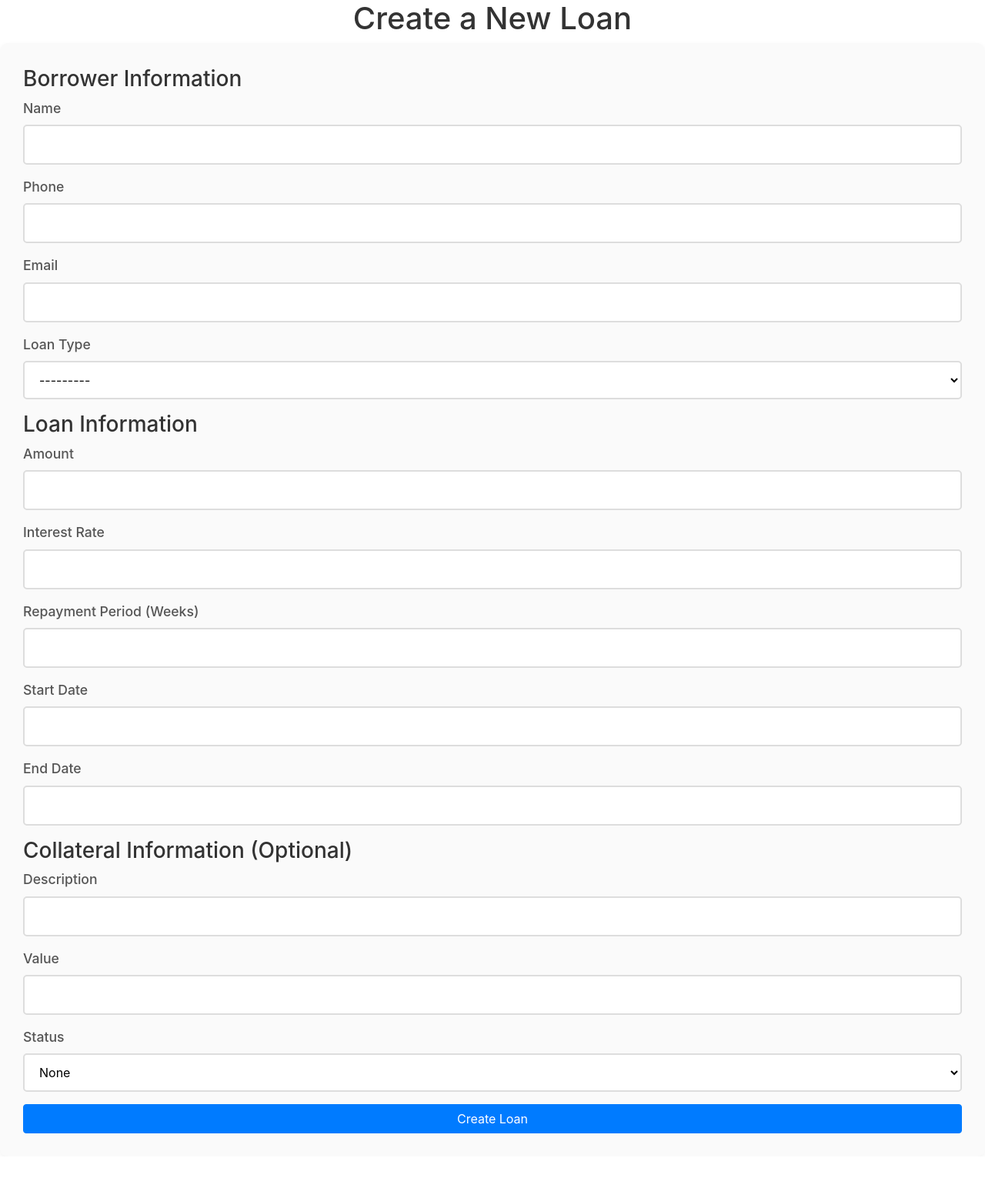
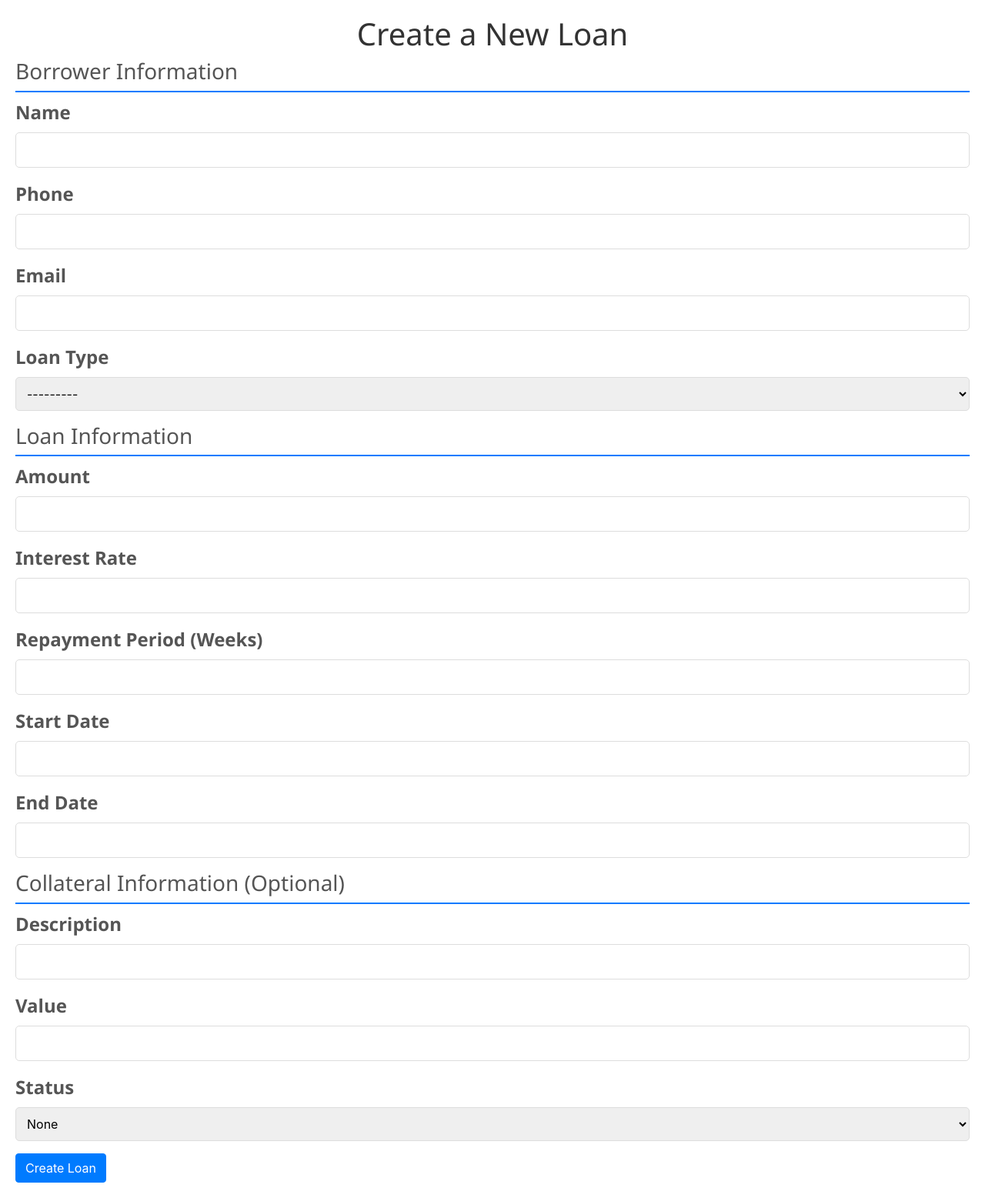
Before and after one commit to pappi02/Quicklend, a Django app: page /create/ in a window 1280 px wide. Shown: the whole page at 77% size. Before the commit the page ends 1473 px from the top, so only its background shows below. Run offline with Django 5.2, Linux system fonts and the light colour scheme; a user stored in the database is signed in; some libraries are stand-ins or nearby versions.

Commit message:
Update styles.css

```diff
--- a/static/css/styles.css
+++ b/static/css/styles.css
@@ -1,3 +1,4 @@
+
 /* Global Styles */
 * {
     margin: 0;
@@ -337,142 +338,140 @@
     background-color: #45a049;
 }
 
-
-
-/* create loan styles */
-body {
-    font-family: 'Arial', sans-serif;
-    background-color: #f4f7fc;
+/* General Reset */
+body, h1, h3, p, label, input, select, textarea, button {
     margin: 0;
     padding: 0;
+    box-sizing: border-box;
+    font-family: 'Segoe UI', Tahoma, Geneva, Verdana, sans-serif;
 }
 
-.containercreate {
-    width: 90%;
-    margin: 40px auto;
+body {
+    background-color: #f4f7fa;
+    color: #333;
+    line-height: 1.6;
     padding: 20px;
-    background-color: #fff;
+}
+
+.container-create {
+    max-width: 1200px;
+    margin: auto;
+    background: #fff;
+    padding: 2rem;
     border-radius: 10px;
-    box-shadow: 0 4px 12px rgba(0, 0, 0, 0.1);
+    box-shadow: 0 4px 10px rgba(0, 0, 0, 0.1);
+    gap: 2rem;
 }
 
 h1 {
-    font-size: 2.5em;
-    font-weight: 600;
+    font-size: 3rem;
+    margin-bottom: 1.5rem;
     color: #333;
-    margin-bottom: 20px;
     text-align: center;
+    grid-column: 1 / -1;
 }
 
 h3 {
-    font-size: 1.5em;
-    color: #333;
-    margin-bottom: 15px;
+    font-size: 2rem;
+    color: #555;
+    margin-bottom: 1rem;
+    border-bottom: 2px solid #007bff;
+    padding-bottom: 0.5rem;
+    grid-column: 1 / -1;
 }
 
-form {
-    padding: 30px;
-    border-radius: 10px;
-    background-color: #fafafa;
-    box-shadow: 0 4px 10px rgba(0, 0, 0, 0.05);
+.form-column {
+display: grid;
+grid-template-columns: repeat(3, 1fr); /* Three equal columns */
+gap: 1.5rem;
 }
 
-/* Input Styles */
+.form-group {
+margin-bottom: 1.5rem;
+}
+
+@media (max-width: 992px) {
+.form-column {
+    grid-template-columns: repeat(2, 1fr); /* Two columns on medium screens */
+}
+}
+
+@media (max-width: 768px) {
+.form-column {
+    grid-template-columns: 1fr; /* Single column on small screens */
+}
+}
+
+label {
+    display: block;
+    margin-bottom: 0.5rem;
+    font-weight: 600;
+    font-size: 1.5rem;
+    color: #555;
+}
+
 input, select, textarea {
     width: 100%;
-    padding: 12px 15px;
-    margin-bottom: 15px;
-    border: 2px solid #ddd;
+    padding: 10px;
+    border: 1px solid #ddd;
     border-radius: 5px;
-    font-size: 1em;
-    background-color: #fff;
-    transition: all 0.3s ease;
+    font-size: 1rem;
+    transition: border-color 0.3s ease;
 }
 
 input:focus, select:focus, textarea:focus {
-    border-color: #4CAF50;
+    border-color: #007bff;
     outline: none;
-    box-shadow: 0 0 5px rgba(0, 128, 0, 0.2);
 }
 
-label {
-    font-weight: 500;
-    font-size: 1.1em;
-    color: #555;
-    margin-bottom: 5px;
+.alert {
+    padding: 10px;
+    border-radius: 5px;
+    margin-bottom: 1rem;
+    grid-column: 1 / -1;
 }
 
-textarea {
-    resize: vertical;
-}
-
-/* Error Message Styles */
 .alert-danger {
-    background-color: #f8d7da;
-    color: #721c24;
-    padding: 10px;
-    border-radius: 5px;
-    margin-bottom: 15px;
+    background-color: #ffebee;
+    color: #c62828;
 }
 
 .alert-success {
-    background-color: #d4edda;
-    color: #155724;
-    padding: 10px;
-    border-radius: 5px;
-    margin-bottom: 15px;
+    background-color: #e8f5e9;
+    color: #2e7d32;
 }
 
-/* Button Styles */
-button {
-    width: 100%;
-    padding: 12px;
-    font-size: 1.2em;
+.btn-primary {
+    background-color: #007bff;
     color: #fff;
-    background-color: #4CAF50;
+    padding: 10px 20px;
     border: none;
     border-radius: 5px;
+    font-size: 1rem;
     cursor: pointer;
     transition: background-color 0.3s ease;
+    grid-column: 1 / -1;
 }
 
-button:hover {
-    background-color: #45a049;
+.btn-primary:hover {
+    background-color: #0056b3;
 }
 
-/* Form Section Spacing */
-.form-group {
-    margin-bottom: 20px;
-}
-
-/* Success/Error Message Spacing */
-.alert {
-    margin-bottom: 20px;
-}
-
-/* Mobile Responsive Design */
 @media (max-width: 768px) {
-    .container {
-        padding: 15px;
-        margin: 20px;
-    }
-
-    form {
-        padding: 20px;
+    .container-create {
+        padding: 1rem;
+        grid-template-columns: 1fr;
     }
 
     h1 {
-        font-size: 2em;
+        font-size: 1.75rem;
     }
 
     h3 {
-        font-size: 1.3em;
-    }
-
-    button {
-        font-size: 1em;
+        font-size: 1.25rem;
     }
 }
+
 
 
 /* search engine styles*/
```
